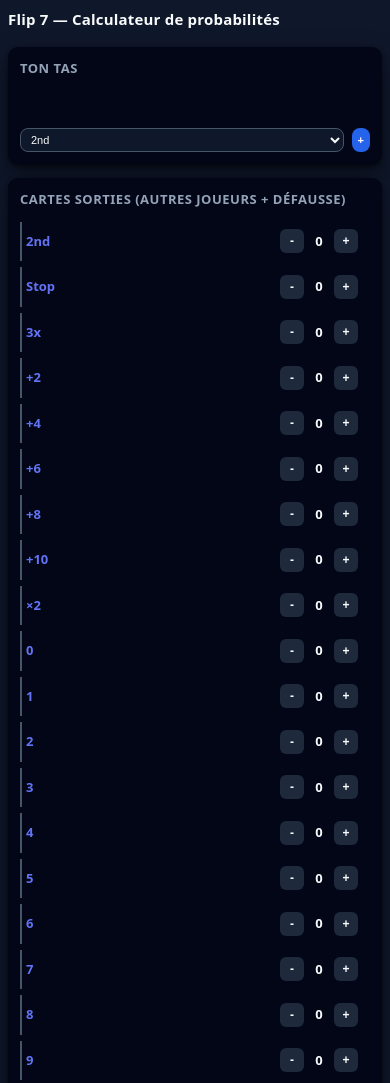
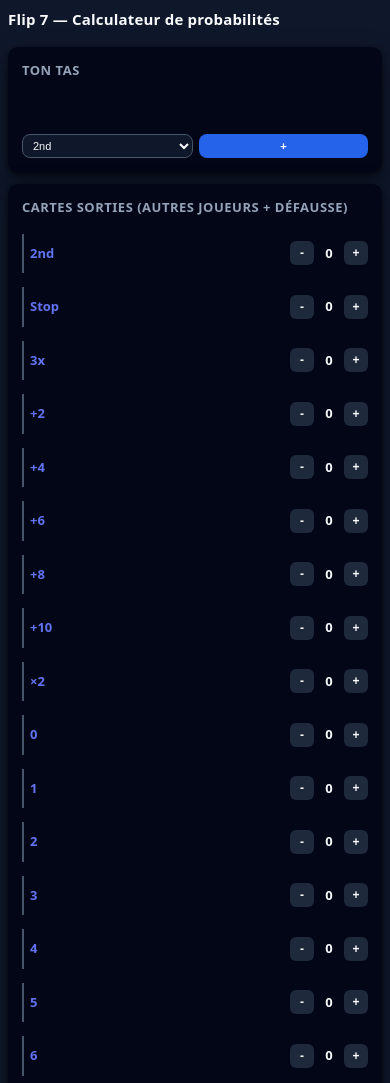
Before and after one commit to NeonMC23/Flip7, a plain HTML site: page index.html in a window 390 px wide. Shown: the top 1083 px of the page. Drawn offline with Linux system fonts and the light colour scheme.

Commit message:
Update style.css

```diff
--- a/style.css
+++ b/style.css
@@ -272,52 +272,78 @@
 }
 
 /* =========================
-   RESPONSIVE TABLET / MOBILE
+   LAYOUT VERTICAL RESPONSIVE
 ========================= */
-@media (max-width: 899px) {
-  body {
-    padding: 12px;
-  }
-
-  h1 {
-    font-size: 16px;
+@media (max-width: 900px) {
+  main {
+    grid-template-columns: 1fr; /* une colonne verticale */
+    gap: 12px;
   }
 
   .panel {
-    padding: 12px;
+    width: 100%;
+    padding: 14px;
   }
 
+  /* Ton tas */
   .pill-container {
+    justify-content: flex-start;
     gap: 6px;
-    min-height: 28px;
+    flex-wrap: wrap;
   }
 
   .pill {
+    font-size: 12px;
     padding: 5px 10px;
-    font-size: 12px;
+  }
+
+  .add-card {
+    flex-direction: row;
+    gap: 6px;
   }
 
   .add-card select,
   .add-card button {
+    flex: 1;
     font-size: 12px;
     padding: 5px 8px;
   }
 
+  /* Cartes des autres / défausse */
   .other-grid {
     grid-template-columns: repeat(auto-fill, minmax(100%, 1fr));
     gap: 6px 0;
   }
 
+  .other-card {
+    font-size: 13px;
+    padding: 4px 0;
+    margin-right: 0;
+    justify-content: space-between;
+  }
+
   .other-card span:first-child {
     font-size: 14px;
-    padding-left: 4px;
-    min-width: 35px;
+    min-width: 40px;
+    padding-left: 6px;
+    border-left: 2px solid #475569;
   }
 
   .counter button {
-    width: 26px;
-    height: 26px;
+    width: 28px;
+    height: 28px;
     font-size: 13px;
+  }
+
+  /* Résultats */
+  .results {
+    grid-column: span 1;
+    gap: 8px;
+  }
+
+  .results button {
+    font-size: 13px;
+    padding: 6px 12px;
   }
 
   .result-line {
@@ -328,14 +354,13 @@
     font-size: 15px;
   }
 
-  .results button {
-    padding: 6px 12px;
-    font-size: 13px;
+  #warning {
+    font-size: 12px;
   }
 }
 
 /* =========================
-   MOBILE ULTRA SMALL
+   MOBILE ULTRA SMALL VERTICAL
 ========================= */
 @media (max-width: 500px) {
   body {
@@ -347,8 +372,8 @@
   }
 
   .pill {
+    font-size: 11px;
     padding: 4px 8px;
-    font-size: 11px;
   }
 
   .add-card select,
@@ -373,7 +398,7 @@
   }
 
   .results button {
+    font-size: 12px;
     padding: 5px 10px;
-    font-size: 12px;
   }
 }
```
